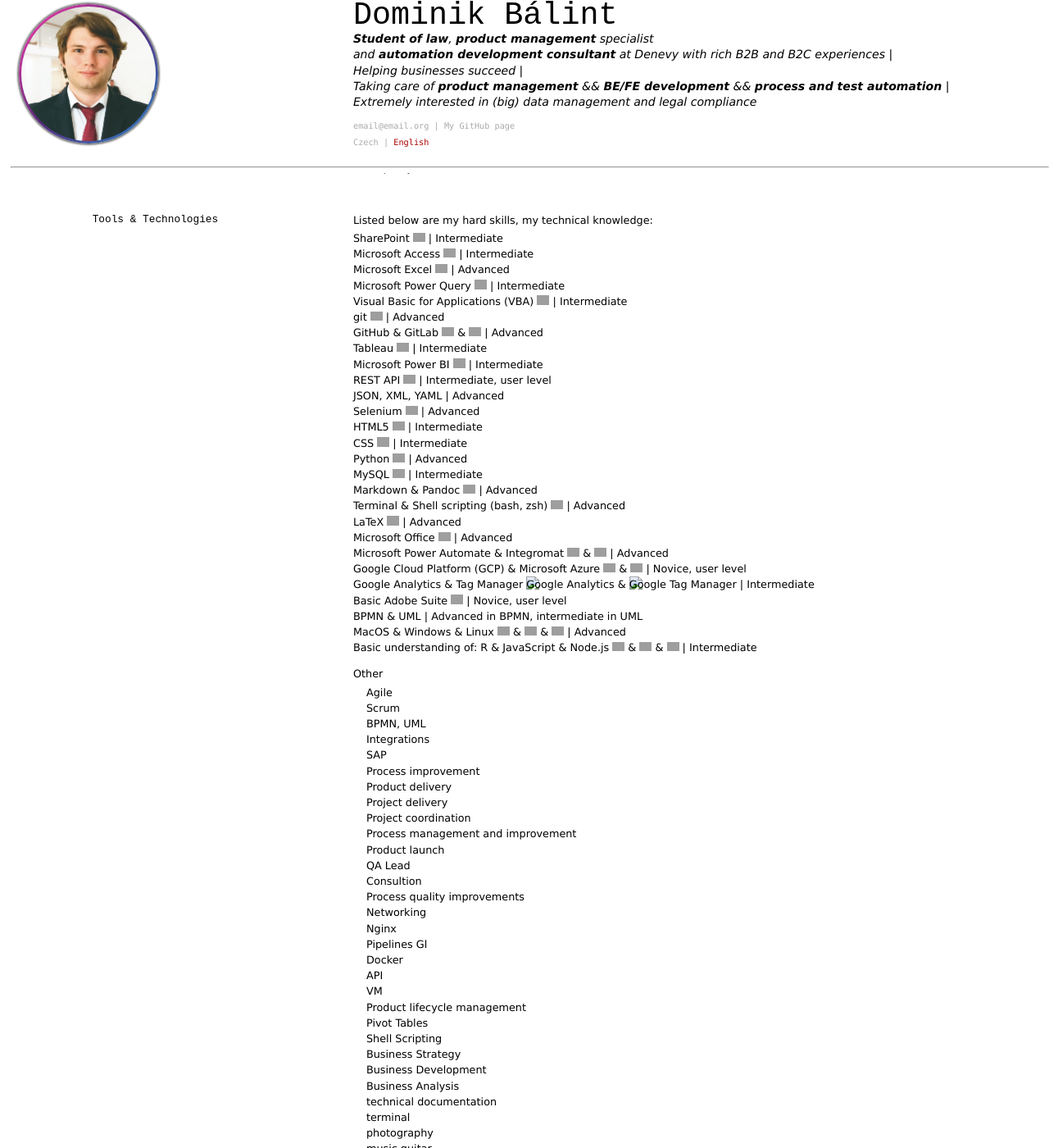
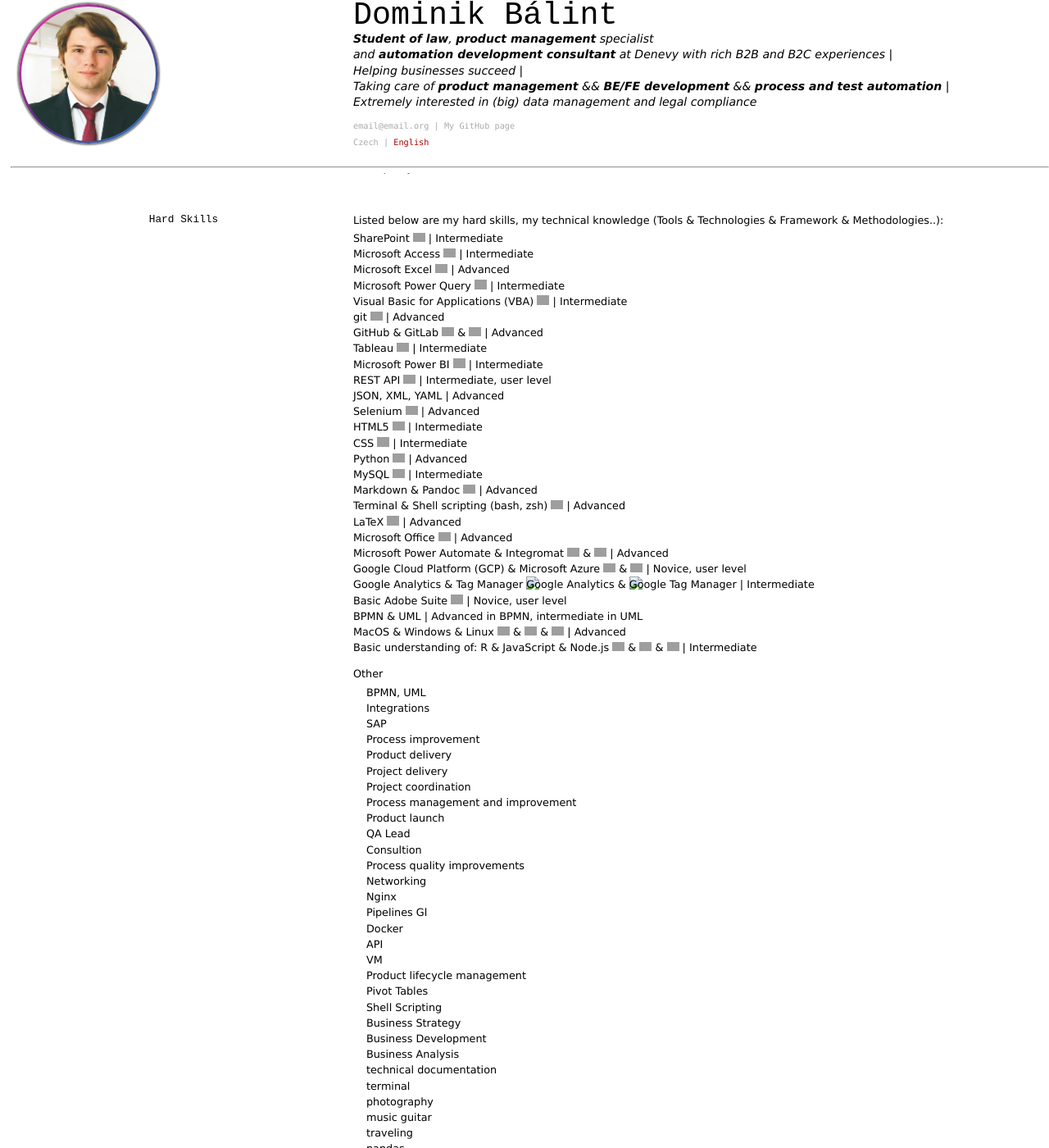
Before and after one commit to Dominik-97/curriculum-vitae, a Jekyll site: the page built from index.md, in a window 1280 px wide and 1400 px high, scrolled down 3364 px. Shown: the whole window at 82% size. Built offline with Jekyll 4.4.1, drawn with Linux system fonts in a browser that asks for light colours; grey boxes are pictures that could not be loaded.

Commit message:
Methodologies transfered to JSON.

```diff
--- a/index.md
+++ b/index.md
@@ -206,9 +206,9 @@
   - Willingness to learn
   - Empathy
 
-### Tools & Technologies
+### Hard Skills
 
-Listed below are my hard skills, my technical knowledge:
+Listed below are my hard skills, my technical knowledge (Tools & Technologies & Framework & Methodologies..):
 
 <ul>
 {% for toolAndTechnology in site.data.cv_data_yaml.toolsAndTechnologies %}
@@ -228,8 +228,6 @@
 </ul>
 
 - Other
-  - Agile
-  - Scrum
   - BPMN, UML
   - Integrations
   - SAP
@@ -331,9 +329,6 @@
   - HTML
   - Go
   - SQL
-  - Agile
-  - Scrum
-  - Kanban
   - BDD (Gherkin)
   - Database management
   - Adobe software suite
```
Also changed, not shown: _data/cv_data.json (+39 -0 lines).
